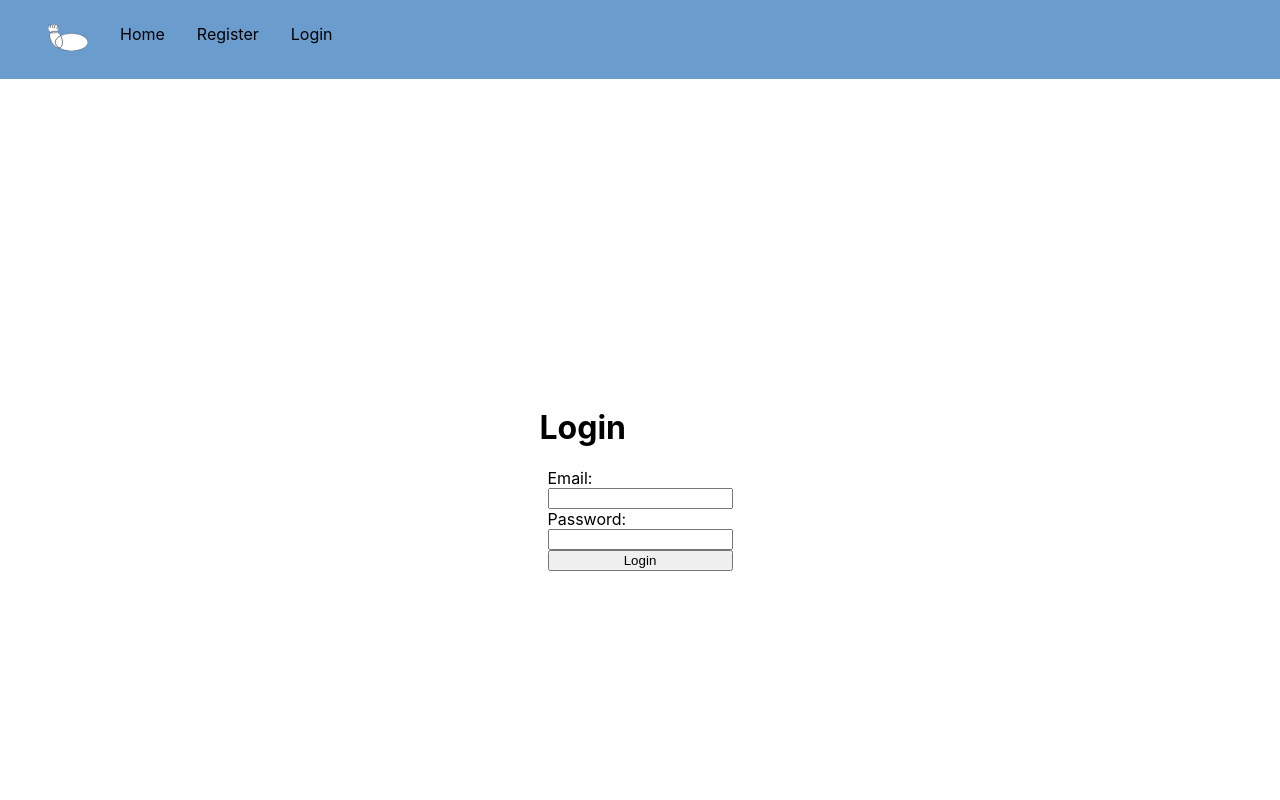
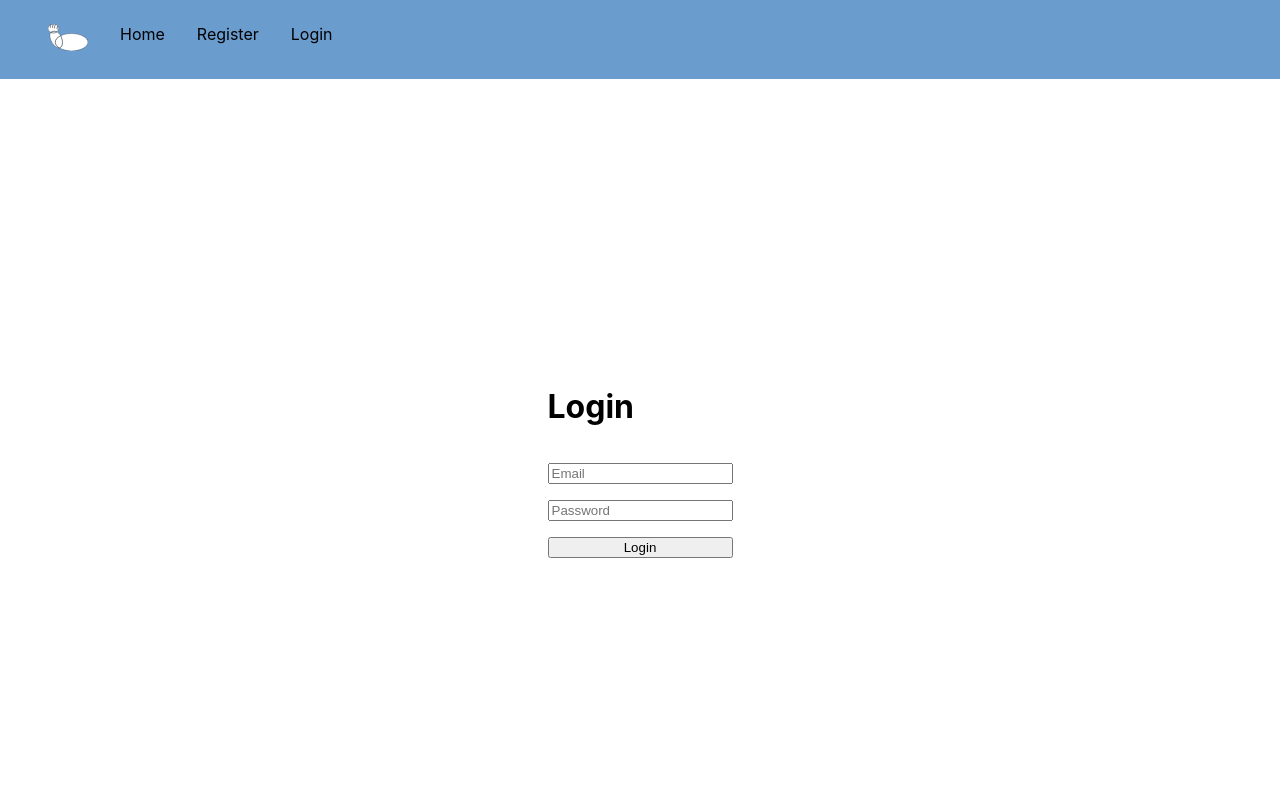
Before and after one commit to JerLPaul/Fit-Track, a Next.js app in the folder react/: page /login in a window 1280 px wide. Shown: the top 800 px of the page. Built offline with nearby package versions, Linux system fonts and the light colour scheme.

Commit message:
Updated css across all pages

```diff
--- a/react/components/LoginPopup/LoginPopup.js
+++ b/react/components/LoginPopup/LoginPopup.js
@@ -8,14 +8,20 @@ export default function LoginPopup() {
     }
     return (
         <div className={styles.container}>
-            <h1>Login</h1>
-            <form className={styles.container}>
-                <label for="email">Email:</label>
-                <input type="text" id="email" name="email" />
-                <label for="password">Password:</label>
-                <input type="password" id="password" name="password" />
+            <form className={styles.form}>
+                <h1>Login</h1>
+                <FormItem id="email" label="Email" type="text"/>
+                <FormItem id="password" label="Password" type="password"/>
                 <button type="submit">Login</button>
             </form>
         </div>
     )
 }
+
+function FormItem(props) {
+    return (
+        <div className={styles.formItem}>
+            <input type={props.type} id={props.id} name={props.id} placeholder={props.label}/>
+        </div>
+    )
+}
--- a/react/components/LoginPopup/LoginPopup.module.css
+++ b/react/components/LoginPopup/LoginPopup.module.css
@@ -1,6 +1,21 @@
 .container {
-  padding: 0 0.5rem;
   display: flex;
   flex-direction: column;
+  align-items: center;
   justify-content: center;
 }
+
+.form {
+  display: flex;
+  flex-direction: column;
+  align-items: left;
+  justify-content: center;
+  margin: 10% 5% 10% 5%;
+  gap: 1rem;
+}
+
+.formItem {
+  display: flex;
+  justify-content: space-between;
+  gap: 0.5rem;
+}
--- a/react/components/RegisterPopup/RegisterPopup.module.css
+++ b/react/components/RegisterPopup/RegisterPopup.module.css
@@ -1,6 +1,21 @@
 .container {
-  padding: 0 0.5rem;
   display: flex;
   flex-direction: column;
+  align-items: center;
   justify-content: center;
 }
+
+.form {
+  display: flex;
+  flex-direction: column;
+  align-items: left;
+  justify-content: center;
+  margin: 10% 5% 10% 5%;
+  gap: 1rem;
+}
+
+.formItem {
+  display: flex;
+  justify-content: space-between;
+  gap: 0.5rem;
+}
--- a/react/pages/index.js
+++ b/react/pages/index.js
@@ -22,7 +22,7 @@ export default function Home() {
             Track your nutrition and fitness goals
           </p>
 
-          <div>
+          <div className={styles.searchContainer}>
             <input type="text" className={styles.searchBar} placeholder="Search..." value={input} onChange={handleChange}/>
             <SearchList input={input}/>
           </div>
--- a/react/styles/Home.module.css
+++ b/react/styles/Home.module.css
@@ -3,8 +3,7 @@
   padding: 0 0.5rem;
   display: flex;
   flex-direction: column;
-  justify-content: center;
-  align-items: center;
+  margin: 20vh auto auto auto;
 }
 
 .title a {
@@ -89,10 +88,16 @@
   padding: 1rem;
   border-radius: 10px;
   border: 1px solid #eaeaea;
-  width: 80%;
+  width: 100%;
   max-width: 800px;
+}
+
+.searchContainer {
   display: flex;
+  flex-direction: column;
   justify-content: center;
+  align-items: center;
+  width: 100%;
 }
 
 .searchBar:focus {
```
Also changed, not shown: react/components/RegisterPopup/RegisterPopup.js (+13 -8 lines), react/components/SearchList/SearchList.module.css (+8 -0 lines).
